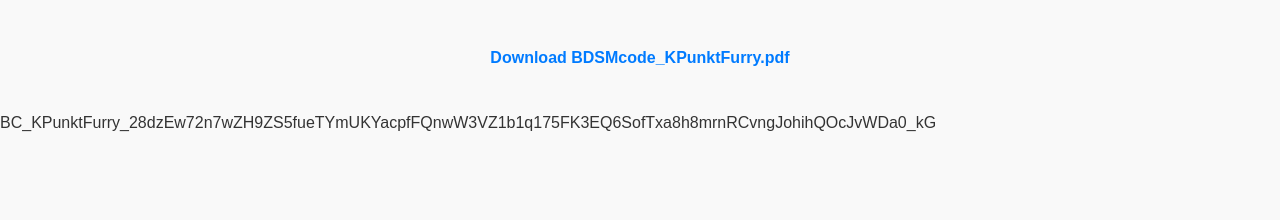
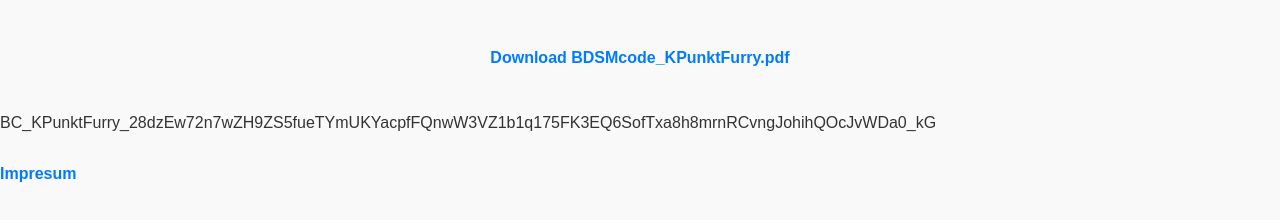
Before and after one commit to KPunktFurry/my-callboy, a plain HTML site: page BDSM.html in a window 1280 px wide. Shown: the part 262-482 px from the top of the page. Drawn offline with Linux system fonts and the light colour scheme.

Commit message:
Update BDSM.html

```diff
--- a/BDSM.html
+++ b/BDSM.html
@@ -58,3 +58,5 @@
 </html>
 
 BC_KPunktFurry_28dzEw72n7wZH9ZS5fueTYmUKYacpfFQnwW3VZ1b1q175FK3EQ6SofTxa8h8mrnRCvngJohihQOcJvWDa0_kG
+<br></br>
+<a href="impresum.html">Impresum</a>
```
